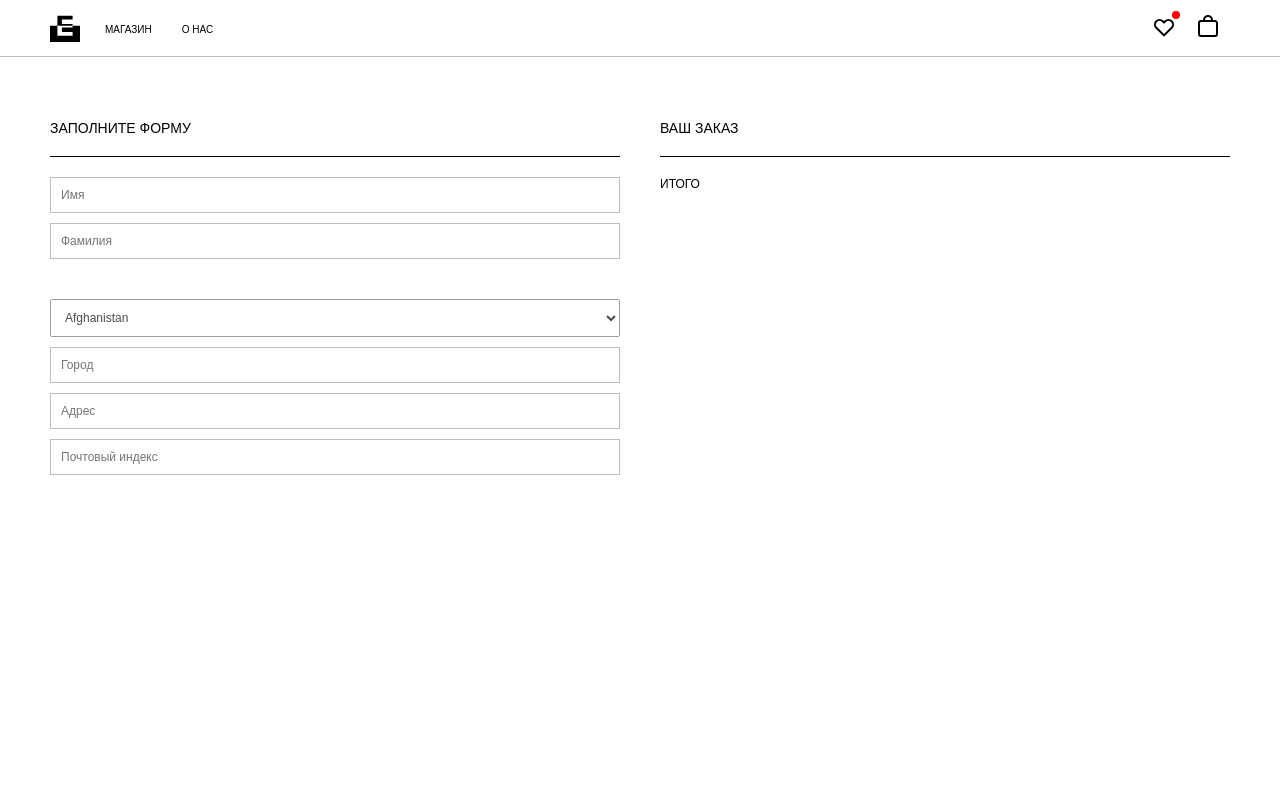
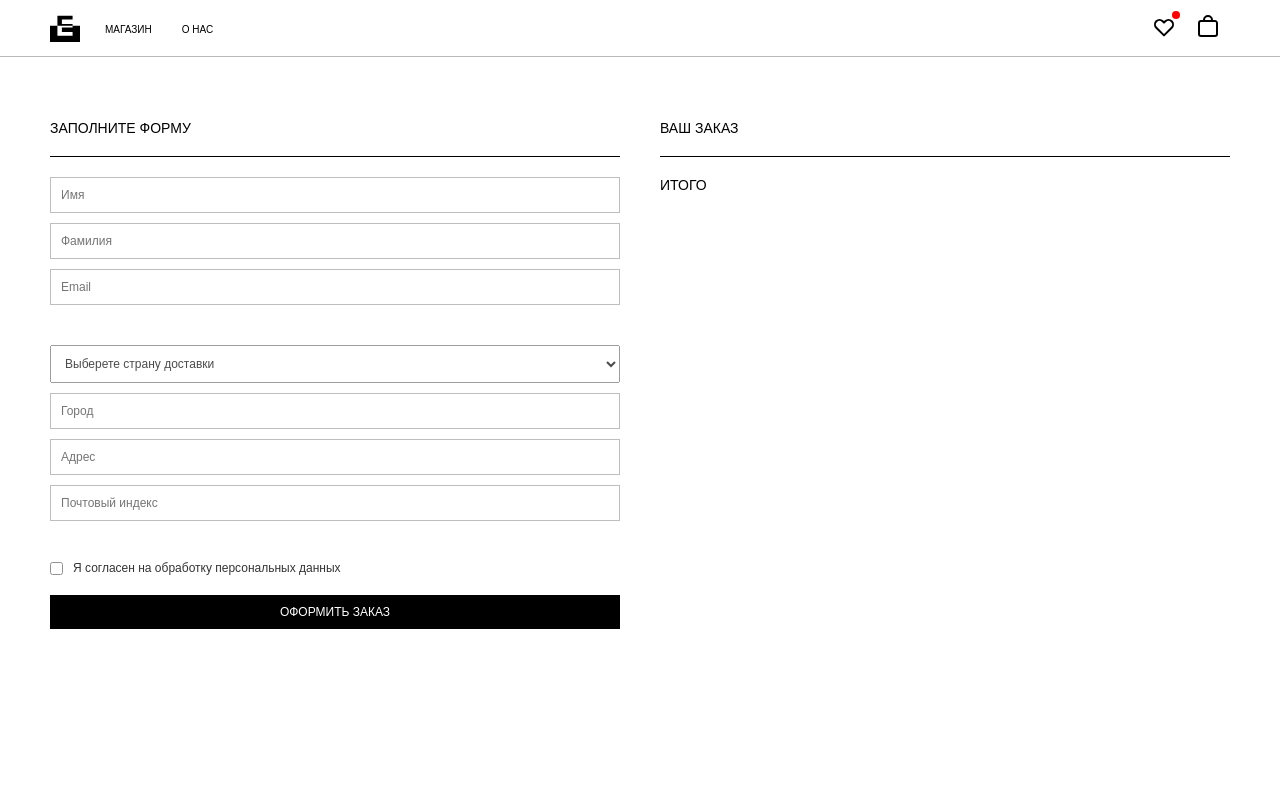
Before and after one commit to FedorLivshits/DesignerClothingShopReact, a React (Create React App) app: page /order in a window 1280 px wide. Shown: the top 800 px of the page. Built offline with nearby package versions, Linux system fonts and the light colour scheme; a web font is replaced by a local one.

Commit message:
Добавлена валидация формы оформления заказа с помощью библиотек formik и yup

```diff
--- a/package.json
+++ b/package.json
@@ -13,6 +13,7 @@
     "@types/react-redux": "^7.1.18",
     "@types/react-router-dom": "^5.1.8",
     "@types/redux-thunk": "^2.1.0",
+    "formik": "^2.2.9",
     "react": "^17.0.2",
     "react-dom": "^17.0.2",
     "react-elastic-carousel": "^0.11.5",
@@ -23,7 +24,8 @@
     "redux-thunk": "^2.3.0",
     "styled-components": "^5.3.0",
     "typescript": "^4.1.2",
-    "web-vitals": "^1.0.1"
+    "web-vitals": "^1.0.1",
+    "yup": "^0.32.9"
   },
   "scripts": {
     "start": "react-scripts start",
--- /dev/null
+++ b/src/Components/forOrderPage/FormOrder/FormOrder.tsx
@@ -0,0 +1,138 @@
+import React from 'react'
+import {MainTitle} from '../../../Pages/CartPage/CartPageStyle'
+import {Select} from '../../../Pages/ProductPage/ProductPageStyle'
+import {countries} from '../../../assets/arrayOfCountries/countriesArray'
+import {useFormik} from 'formik'
+import * as yup from 'yup'
+import {CheckboxWrapper, ErrorMessage, Form, Input, InputWrapper, Label, OrderBtn, TextLabel} from './FormOrderStyle'
+
+const FormOrder = () => {
+    const formik = useFormik({
+        initialValues: {
+            name: '',
+            surname: '',
+            email: '',
+            country: '',
+            city: '',
+            address: '',
+            postCode: '',
+            acceptedTerms: '',
+        },
+        onSubmit: (values, {setSubmitting, resetForm}) => {
+            setTimeout(() => {
+                console.log(values)
+                alert(JSON.stringify(values, null, 2))
+                resetForm()
+                setSubmitting(false)
+            }, 1000)
+        },
+        validationSchema: yup.object({
+            name: yup.string().required('Пожалуйста, введите свое имя'),
+            surname: yup.string().required('Пожалуйста, введите фамилию'),
+            email: yup.string().email('Неверный email адрес').required('Пожалуйста, введите email'),
+            country: yup.string().required('Выберете страну'),
+            city: yup.string().required('Пожалуйста, введите город'),
+            address: yup.string().required('Пожалуйста, введите адрес доставки'),
+            postCode: yup.string().required('Пожалуйста, введите ваш почтовый индекс'),
+            acceptedTerms: yup.boolean().oneOf([true], 'Пожалуйста, подтвердите согласие на обработку').required('Подтвердите согласие на обработку'),
+        })
+    })
+    const nameValidation = formik.touched.name && formik.errors.name
+    const surnameValidation = formik.touched.surname && formik.errors.surname
+    const emailValidation = formik.touched.email && formik.errors.email
+    const countryValidation = formik.touched.country && formik.errors.country
+    const cityValidation = formik.touched.city && formik.errors.city
+    const addressValidation = formik.touched.address && formik.errors.address
+    const postCodeValidation = formik.touched.postCode && formik.errors.postCode
+    const acceptedTermsValidation = formik.touched.acceptedTerms && formik.errors.acceptedTerms
+    return (
+        <Form onSubmit={formik.handleSubmit}>
+            <MainTitle>
+                ЗАПОЛНИТЕ ФОРМУ
+            </MainTitle>
+            <InputWrapper>
+                {nameValidation && (
+                    <ErrorMessage>{formik.errors.name}</ErrorMessage>
+                )}
+                <Input name='name' placeholder='Имя'
+                       value={formik.values.name}
+                       onChange={formik.handleChange}
+                       onBlur={formik.handleBlur}/>
+
+                {surnameValidation && (
+                    <ErrorMessage>{formik.errors.surname}</ErrorMessage>
+                )}
+                <Input name='surname' placeholder='Фамилия'
+                       value={formik.values.surname}
+                       onChange={formik.handleChange}
+                       onBlur={formik.handleBlur}/>
+
+                {emailValidation && (
+                    <ErrorMessage>{formik.errors.email}</ErrorMessage>
+                )}
+                <Input name='email'
+                       placeholder='Email'
+                       value={formik.values.email}
+                       onChange={formik.handleChange}
+                       onBlur={formik.handleBlur}/>
+
+            </InputWrapper>
+            <InputWrapper>
+                {countryValidation && (
+                    <ErrorMessage>{formik.errors.country}</ErrorMessage>
+                )}
+                <Select name='country'
+                        id='country'
+                        value={formik.values.country}
+                        onChange={formik.handleChange}
+                        onBlur={formik.handleBlur}>
+                    <option value=''>Выберете страну доставки</option>
+                    {countries.map((c, i) => {
+                        return <option key={i} value={c}>
+                            {c}
+                        </option>
+                    })}
+                </Select>
+                {cityValidation && (
+                    <ErrorMessage>{formik.errors.city}</ErrorMessage>
+                )}
+                <Input name='city' placeholder='Город'
+                       value={formik.values.city}
+                       onChange={formik.handleChange}
+                       onBlur={formik.handleBlur}/>
+
+                {addressValidation && (
+                    <ErrorMessage>{formik.errors.address}</ErrorMessage>
+                )}
+                <Input name='address' placeholder='Адрес'
+                       value={formik.values.address}
+                       onChange={formik.handleChange}
+                       onBlur={formik.handleBlur}/>
+                {postCodeValidation && (
+                    <ErrorMessage>{formik.errors.postCode}</ErrorMessage>
+                )}
+                <Input name='postCode'
+                       placeholder='Почтовый индекс'
+                       value={formik.values.postCode}
+                       onChange={formik.handleChange}
+                       onBlur={formik.handleBlur}/>
+            </InputWrapper>
+            {acceptedTermsValidation && (
+                <ErrorMessage>{formik.errors.acceptedTerms}</ErrorMessage>
+            )}
+            <CheckboxWrapper>
+                <Label>
+                    <input type='checkbox' name='acceptedTerms' id='acceptedTerms'
+                           value={formik.values.acceptedTerms.toString()}
+                           onChange={formik.handleChange}/>
+                    <TextLabel>Я согласен на обработку персональных данных</TextLabel>
+                </Label>
+            </CheckboxWrapper>
+            <OrderBtn type='submit' disabled={formik.isSubmitting}>
+                {formik.isSubmitting ? 'ОТПРАВКА...' : 'ОФОРМИТЬ ЗАКАЗ'}
+            </OrderBtn>
+        </Form>
+    )
+}
+
+export default FormOrder
--- /dev/null
+++ b/src/Components/forOrderPage/FormOrder/FormOrderStyle.ts
@@ -0,0 +1,53 @@
+import styled from 'styled-components'
+
+export const Form = styled.form``
+export const ErrorMessage = styled.div`
+  color: red;
+  font-size: 12px;
+`
+export const InputWrapper = styled.div`
+    margin-bottom: 30px;
+    margin-top: 20px;
+    &:first-child {
+        padding-top: 20px;
+        border-top: 1px solid;
+    }
+`
+export const Input = styled.input`
+    width: 100%;
+    padding: 10px;
+    font-size: 12px;
+    border: 1px solid #bebebe;
+    margin-bottom: 10px;
+    outline-color: #4470f3;
+    outline-width: thin;
+`
+export const OrderBtn = styled.button<{ disabled: boolean }>`
+    width: 100%;
+    padding: 10px;
+    font-size: 12px;
+    background: ${props => props.disabled ? '#e4e6ea' : 'black'};
+    color:  ${props => props.disabled ? '#a49b98' : 'white'};;
+    cursor: pointer;
+    border: none;
+    pointer-events: ${props => props.disabled && 'none'};
+    &:hover{
+      background: #2b2b2b;
+    }
+`
+export const Label = styled.label`
+    margin-bottom: 10px;
+    font-size: 12px;
+    opacity: 0.8;
+    cursor: pointer;
+    display: flex;
+    align-items: center;
+`
+export const TextLabel = styled.span`
+    margin-left: 10px;
+`
+export const CheckboxWrapper = styled.div`
+    display: flex;
+    justify-content: flex-start;
+    margin-bottom: 10px;
+`
--- a/src/Pages/CartPage/CartPageStyle.ts
+++ b/src/Pages/CartPage/CartPageStyle.ts
@@ -22,7 +22,7 @@ export const SummaryWrapper = styled.div`
    justify-content: space-between;
 `
 export const Subtotal = styled.div`
-   font-size: 12px;
+   font-size: 14px;
 `
 export const SubtotalPrice = styled.div`
    font-size: 14px;
--- a/src/Pages/OrderPage.tsx
+++ b/src/Pages/OrderPage.tsx
@@ -1,71 +1,31 @@
 import React from 'react'
 import {Container} from '../GlobalStyle'
-import {MainTitle, PageWrapper, Subtotal, SubtotalPrice, Summary, SummaryWrapper} from './CartPage/CartPageStyle'
+import {MainTitle, PageWrapper, Subtotal, SubtotalPrice, SummaryWrapper} from './CartPage/CartPageStyle'
 import styled from 'styled-components'
-import {Select} from './ProductPage/ProductPageStyle'
-import {countries} from '../assets/arrayOfCountries/countriesArray'
 import CartProductCard from '../Components/CartProductCard/CartProductCard'
 import {ProductType} from '../types/types'
 import {useSelector} from 'react-redux'
 import {AppStateType} from '../redux/store'
+import FormOrder from '../Components/forOrderPage/FormOrder/FormOrder'
 
-export const Form = styled.form`
+export const Order = styled.div``
 
-`
-export const Order = styled.div`
-
-`
-export const InputWrapper = styled.div`
-    margin-bottom: 30px;
-    margin-top: 20px;
-    &:first-child {
-        padding-top: 20px;
-        border-top: 1px solid;
-    }
-`
-export const Input = styled.input`
-    width: 100%;
-    padding: 10px;
-    font-size: 12px;
-    border: 1px solid #bebebe;
-    margin-bottom: 10px;
-    outline-color: #4470f3;
-    outline-width: thin;
-`
 const OrderPage = () => {
     const cartProducts = useSelector((state: AppStateType) => state.mainReducer.cart)
-
 
     return (
         <Container>
             <PageWrapper>
-                <Form>
-                    <MainTitle>
-                        ЗАПОЛНИТЕ ФОРМУ
-                    </MainTitle>
-                    <InputWrapper>
-                        <Input name='name' placeholder='Имя'/>
-                        <Input name='surname'placeholder='Фамилия'/>
-                    </InputWrapper>
-                    <InputWrapper>
-                        <Select>
-                            {countries.map(c => {
-                                return <option value='c'>{c}</option>
-                            })}
-                        </Select>
-                        <Input name='city' placeholder='Город'/>
-                        <Input name='address' placeholder='Адрес'/>
-                        <Input name='post-code' placeholder='Почтовый индекс'/>
-                    </InputWrapper>
-                </Form>
+                <FormOrder/>
                 <Order>
                     <MainTitle>
-                       ВАШ ЗАКАЗ
+                        ВАШ ЗАКАЗ
                     </MainTitle>
                     {cartProducts.map((p: ProductType) => <CartProductCard key={p.id} img={p.photo}
                                                                            designer={p['product-designer']}
                                                                            id={p.id} name={p['product-name']}
-                                                                           price={p.price} size={p.size} quantity={p.quantity}/>)}
+                                                                           price={p.price} size={p.size}
+                                                                           quantity={p.quantity}/>)}
                     <SummaryWrapper>
                         <Subtotal>
                             ИТОГО
```
Also changed, not shown: 1 other file (tests, documents, lock files or other folders).
